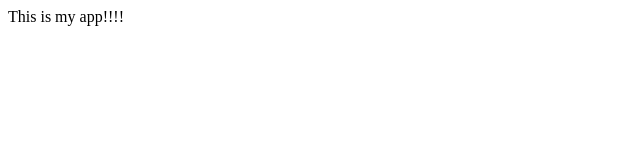
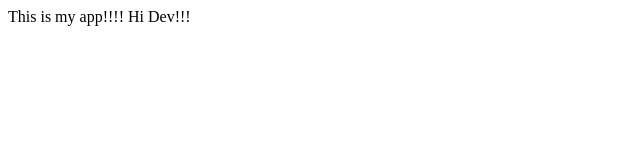
Before and after one commit to uc-vennemkw/it3038c-scripts, a plain HTML site: page testing/index.html in a window 1280 px wide. Shown: the full height of the page, 0-640 px from the left. Drawn offline with Linux system fonts and the light colour scheme.

Commit message:
adding new stuff

```diff
--- a/testing/index.html
+++ b/testing/index.html
@@ -3,6 +3,6 @@
 <title> My app </title>
 </head>
 <body>
-This is my app!!!!
+This is my app!!!! Hi Dev!!!
 </body>
 </html>
```
Also changed, not shown: new.js (added).
